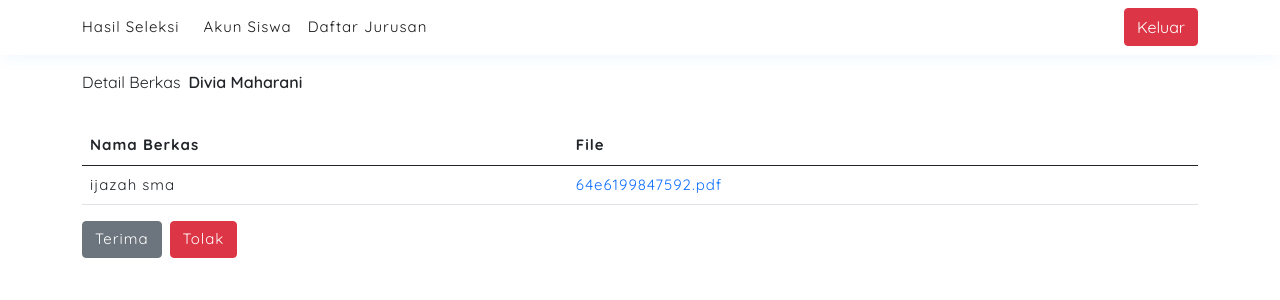
After one commit to ysfwicaksana/ppdb-sekolah, a PHP site: page /admin/verification.php?id=8 in a window 1280 px wide. The commit adds this page. Shown: the top 300 px of the page. Run offline with PHP 8.4, Linux system fonts and the light colour scheme; data comes from the database, SQL or seed files in the repository; some libraries are stand-ins or nearby versions.

Commit message:
menambahkan fitur verifikasi dan tambah jurusan pada admin

```diff
--- /dev/null
+++ b/admin/verification.php
@@ -0,0 +1,56 @@
+<?php
+
+    require '../libraries/conn.php';
+
+    // header
+    require '../layouts/header-admin.php';
+
+    $id = $_GET['id'];
+
+    $user = show_data("SELECT r.id, u.id, u.nama, r.status FROM registrasi r
+    LEFT JOIN `user` u ON r.user_id = u.id WHERE r.id = '$id'")[0];
+
+    $files = show_data("SELECT r.id, br.nama_berkas, br.file FROM berkas_registrasi br
+    LEFT JOIN registrasi r ON br.registrasi_id = r.id WHERE r.id = '$id'");
+
+?>
+
+    <div class="verification-contents" style="margin-top: 70px;">
+        <div class="container d-flex flex-column mb-3">
+            <div class="d-flex flex-row mb-3 gap-2">
+                <p>Detail Berkas</p>
+                <p style="font-weight: 600;"><?= $user['nama'] ?></p>
+            </div>
+
+            <div class="table-container" style="overflow: auto;">
+                <table class="table">
+                    <thead>
+                    <tr>
+                        <th scope="col">Nama Berkas</th>
+                        <th scope="col">File</th>
+                    </tr>
+                    </thead>
+                    <tbody>
+                    <?php foreach ( $files as $file ) : ?>
+                        <tr>
+                            <td><?= $file['nama_berkas'] ?></td>
+                            <td><a href="<?= '../uploads/'.$file['file']; ?>" target="_blank" style="text-decoration: none;"><?= $file['file'] ?></a></td>
+                        </tr>
+                    <?php endforeach; ?>
+                    </tbody>
+                </table>
+            </div>
+
+            <div class="d-flex flex-row mb-3 gap-2">
+                <a href="../libraries/accept.php?id=<?= $id; ?>" class="btn btn-secondary">Terima</a>
+                <a href="../libraries/reject.php?id=<?= $id; ?>" class="btn btn-danger">Tolak</a>
+            </div>
+        </div>
+    </div>
+
+<?php
+
+    // footer
+    require '../layouts/footer.php';
+
+?>
--- a/administration.php
+++ b/administration.php
@@ -33,7 +33,7 @@
       }
     }
 
-    include './layouts/header.php';
+    require './layouts/header.php';
   ?>
 
     <div class="administration-contents" style="margin-top: 70px;">
--- a/advanced-administration.php
+++ b/advanced-administration.php
@@ -55,7 +55,7 @@
     <div class="advanced-administration-contents" style="margin-top: 70px;">
       <div class="container d-flex flex-column mb-3">
         <?php if ( mysqli_fetch_assoc($result) ) : ?>
-          <div class="table-container">
+          <div class="table-container" style="overflow: auto;">
             <p>Data Berkas Anda</p>
             <table class="table">
               <thead>
--- a/dashboard.php
+++ b/dashboard.php
@@ -20,7 +20,7 @@
     LEFT JOIN `user` u ON r.user_id = u.id ORDER BY r.id DESC");
 
     // fitur pencarian
-    if ( isset($_POST['submit-keywords']) ) {
+    if ( isset($_POST['submit-keyword']) ) {
       $result = search($_POST['keyword']);
     }
 
@@ -32,7 +32,7 @@
 
         <form action="" method="post" class="d-flex flex-row mb-3 gap-2" style="width: 100%;">
           <input type="text" class="form-control" name="keyword" placeholder="Masukkan nama...">
-          <button type="submit" name="submit-keywords" class="btn btn-primary">search</button>
+          <button type="submit" name="submit-keyword" class="btn btn-primary">search</button>
         </form>
 
         <p>Data Seluruh Siswa</p>
--- a/index.php
+++ b/index.php
@@ -11,7 +11,7 @@
     LEFT JOIN `user` u ON r.user_id = u.id ORDER BY r.id DESC");
 
     // fitur pencarian
-    if ( isset($_POST['submit-keywords']) ) {
+    if ( isset($_POST['submit-keyword']) ) {
       $data = search($_POST['keyword']);
     }
 
@@ -22,7 +22,7 @@
       <div class="container d-flex flex-column mb-3">
         <form action="" method="post" class="d-flex flex-row mb-3 gap-2" style="width: 100%;">
           <input type="text" class="form-control" name="keyword" placeholder="Masukkan nama...">
-          <button type="submit" name="submit-keywords" class="btn btn-primary">search</button>
+          <button type="submit" name="submit-keyword" class="btn btn-primary">search</button>
         </form>
         <p>Data Seluruh Siswa</p>
         <div class="table-container" style="overflow: auto;">
--- /dev/null
+++ b/layouts/header-admin.php
@@ -0,0 +1,43 @@
+<!doctype html>
+<html lang="en">
+  <head>
+    <meta charset="utf-8">
+    <meta name="viewport" content="width=device-width, initial-scale=1">
+    <title>Pedaftaran PPDB Sekolah | Admin</title>
+
+    <!-- bootstrap 5.0.2 -->
+    <link href="https://cdn.jsdelivr.net/npm/bootstrap@5.0.2/dist/css/bootstrap.min.css" rel="stylesheet" integrity="sha384-EVSTQN3/azprG1Anm3QDgpJLIm9Nao0Yz1ztcQTwFspd3yD65VohhpuuCOmLASjC" crossorigin="anonymous">
+
+    <!-- font family -->
+    <link rel="preconnect" href="https://fonts.googleapis.com">
+    <link rel="preconnect" href="https://fonts.gstatic.com" crossorigin>
+    <link href="https://fonts.googleapis.com/css2?family=Quicksand:wght@400;500;600;700&display=swap" rel="stylesheet">
+
+    <!-- link css -->
+    <link rel="stylesheet" href="../main.css">
+  </head>
+  <body>
+    <!-- navbar -->
+    <nav class="navbar navbar-expand-lg navbar-light bg-light fixed-top">
+      <div class="container">
+        <a class="navbar-brand" href="dashboard.php">Hasil Seleksi</a>
+        <button class="navbar-toggler" type="button" data-bs-toggle="collapse" data-bs-target="#navbarScroll" aria-controls="navbarScroll" aria-expanded="false" aria-label="Toggle navigation">
+            <span class="navbar-toggler-icon"></span>
+        </button>
+        <div class="collapse navbar-collapse" id="navbarScroll">
+            <ul class="navbar-nav me-auto my-2 my-lg-0 navbar-nav-scroll" style="--bs-scroll-height: 100px;">
+            <li class="nav-item">
+                <a class="nav-link active" aria-current="page" href="student-account.php">Akun Siswa</a>
+            </li>
+            <li class="nav-item">
+                <a class="nav-link active" aria-current="page" href="list-major.php">Daftar Jurusan</a>
+            </li>
+            </ul>
+            <div class="d-flex">
+              <form action="" method="post">
+                <button type="submit" name="submit" class="btn btn-danger btn-logout">Keluar</a>
+              </form>
+            </div>
+        </div>
+      </div>
+    </nav>
--- a/libraries/conn.php
+++ b/libraries/conn.php
@@ -72,7 +72,7 @@
         $updated_at = $created_at;
 
         // tambah user baru ke database
-        mysqli_query($conn, "INSERT INTO user VALUES(
+        mysqli_query($conn, "INSERT INTO user (id, email, nama, password, role, created_at, updated_at) VALUES(
             '',
             '$email',
             '$nama',
@@ -96,12 +96,13 @@
 
         // cek user ada atau tidak
         if ( mysqli_num_rows($result) === 1 ) {
+
             // cek password
             $user = mysqli_fetch_assoc($result);
 
             if ( password_verify($password, $user['password']) ) {
+
                 // cek role
-
                 if ( $user['role'] === 'user' ) {
                     $_SESSION['login'] = true;
 
@@ -151,7 +152,7 @@
         $user = mysqli_fetch_assoc($result);
         $user_id = $user['id'];
 
-        mysqli_query($conn, "INSERT INTO registrasi VALUE(
+        mysqli_query($conn, "INSERT INTO registrasi (id, user_id, jurusan_id, jenis_kelamin, tempat_lahir, tanggal_lahir, alamat, status, created_at, updated_at) VALUES(
             '',
             '$user_id',
             '$jurusan_id',
@@ -238,7 +239,7 @@
             return false;
         }
 
-        mysqli_query($conn, "INSERT INTO berkas_registrasi VALUES(
+        mysqli_query($conn, "INSERT INTO berkas_registrasi (id, registrasi_id, nama_berkas, file, created_at, updated_at) VALUES(
             '',
             '$registrasi_id',
             '$nama_berkas',
@@ -270,12 +271,52 @@
     }
 
     function search($keyword) {
-        global $conn;
-
         $query = "SELECT r.id, u.nama, r.tempat_lahir, r.tanggal_lahir, r.jenis_kelamin, r.status FROM registrasi r
         LEFT JOIN `user` u ON r.user_id = u.id WHERE
         u.nama LIKE '%$keyword%' ORDER BY r.id DESC";
 
         return show_data($query);
     }
+
+    function accountSearch($keyword) {
+        $query = "SELECT * FROM user WHERE
+        role = 'user' AND
+        (nama LIKE '%$keyword%' OR email LIKE '%$keyword%') ORDER BY id DESC";
+
+        return show_data($query);
+    }
+
+    function accept($id) {
+        global $conn;
+
+        mysqli_query($conn, "UPDATE registrasi SET status = 'accept' WHERE id = $id");
+
+        return mysqli_affected_rows($conn);
+    }
+
+    function reject($id) {
+        global $conn;
+
+        mysqli_query($conn, "UPDATE registrasi SET status = 'reject' WHERE id = $id");
+
+        return mysqli_affected_rows($conn);
+    }
+
+    function addMajor($data) {
+        global $conn;
+
+        $nama_jurusan = htmlspecialchars($data['nama_jurusan']);
+        $created_at = date('Y-m-d H:i:s', time());
+        $updated_at = $created_at;
+
+        mysqli_query($conn, "INSERT INTO jurusan (id, nama_jurusan, created_at, updated_at) VALUES(
+            '',
+            '$nama_jurusan',
+            '$created_at',
+            '$updated_at'
+        )");
+
+        return mysqli_affected_rows($conn);
+
+    }
 ?>
--- a/main.css
+++ b/main.css
@@ -15,11 +15,15 @@ a,th,td {
 }
 
 tr > td:not(:first-child) {
-    min-width: 200px;
+    min-width: 120px;
 }
 
 tr > td:first-child {
     min-width: 70px;
+}
+
+tr > td:nth-child(5) {
+    min-width: 50px;
 }
 
 .register-form,
@@ -44,9 +48,11 @@ td > span.pending {
 }
 
 td > span.reject {
-    background-color: rgb(255, 0, 13);
+    background-color: rgb(255, 0, 13) ;
+    color: #fff !important;
 }
 
 td > span.accept {
-    background-color: rgb(6, 188, 30);
+    background-color: rgb(6, 188, 30) ;
+    color: #fff !important;
 }
```
Also changed, not shown: admin/add-major.php (added, +43 -0 lines), admin/dashboard.php (added, +75 -0 lines), admin/list-major.php (added, +48 -0 lines), admin/student-account.php (added, +55 -0 lines), libraries/accept.php (added, +26 -0 lines), libraries/reject.php (added, +27 -0 lines), admin/update-major.php (added), libraries/delete-major.php (added), login.php (line endings or trailing spaces).
